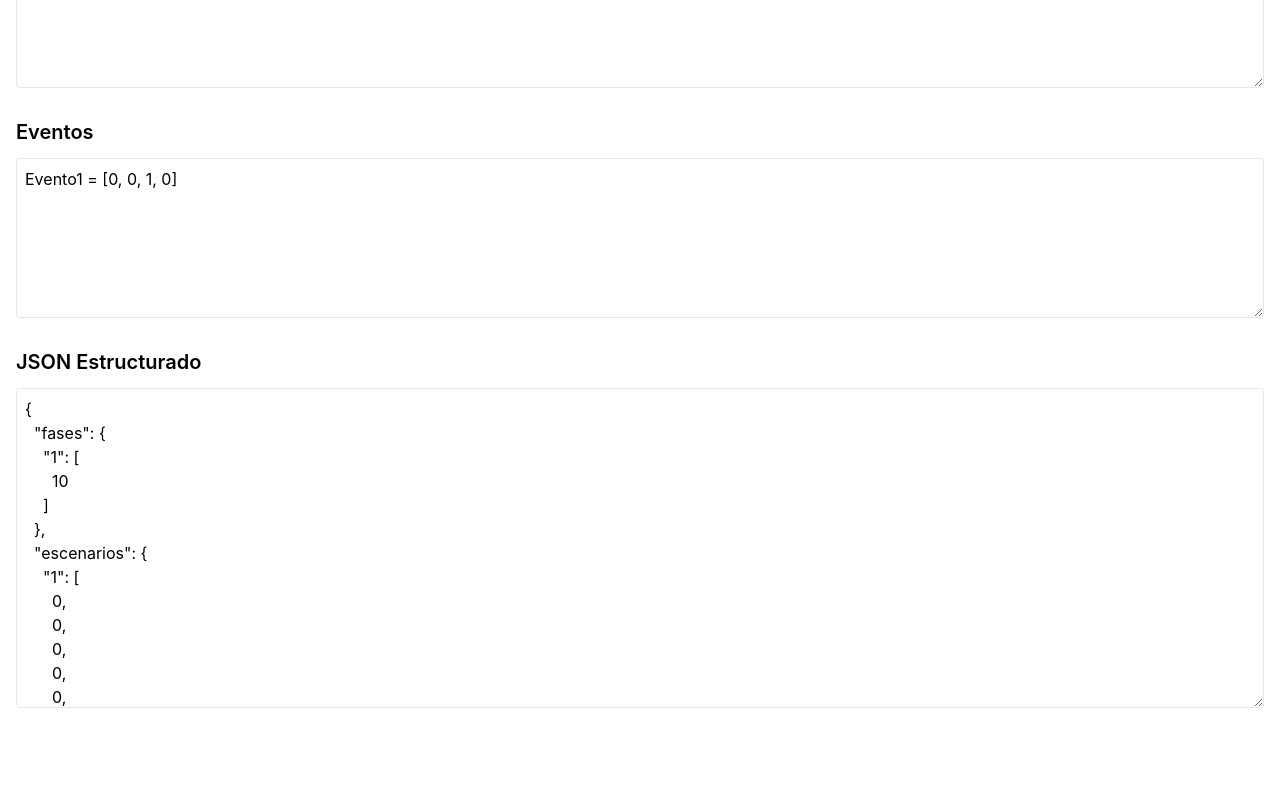
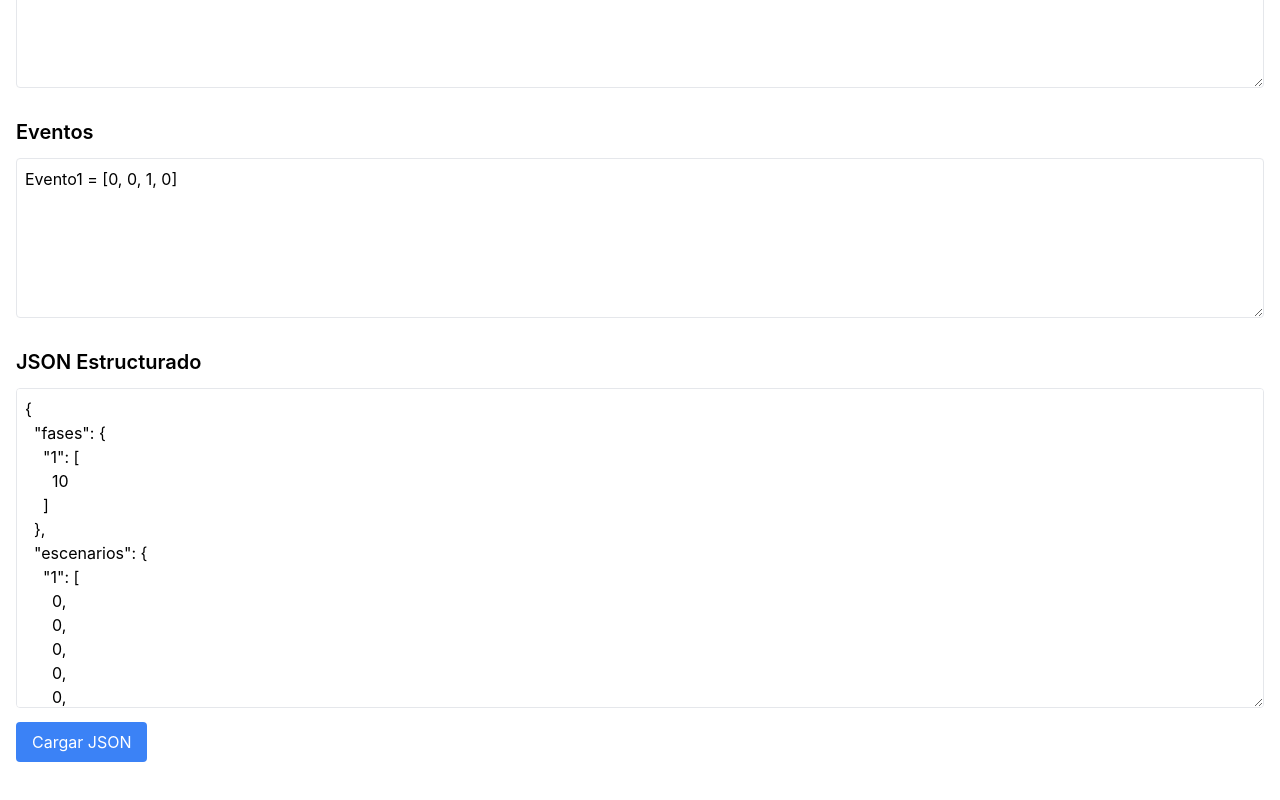
Before and after one commit to luis198755/sem-app, a React (Create React App) app: page / in a window 1280 px wide. Shown: the part 5634-6434 px from the top of the page. Before the commit the page ends 6388 px from the top, so only its background shows below. Built offline with nearby package versions, Linux system fonts and the light colour scheme.

Commit message:
fixing load json

```diff
--- a/src/App.js
+++ b/src/App.js
@@ -7,11 +7,14 @@ const SemaforoBits = () => {
   const [numEscenarios, setNumEscenarios] = useState(1);
   const [numCiclos, setNumCiclos] = useState(1);
   const [numEventos, setNumEventos] = useState(1);
-  const [escenarios, setEscenarios] = useState([]);
-  const [tiempos, setTiempos] = useState([]);
-  const [eventos, setEventos] = useState([]);
-  const [numerosSemaforos, setNumerosSemaforos] = useState([]);
-  const [tiemposPorCiclo, setTiemposPorCiclo] = useState([]);
+  const [escenarios, setEscenarios] = useState(Array(10).fill(0));
+  const [tiempos, setTiempos] = useState([Array(10).fill(0)]);
+  const [eventos, setEventos] = useState([{ hora: 0, minuto: 0, cicloSeleccionado: 1, offset: 0 }]);
+  const [numerosSemaforos, setNumerosSemaforos] = useState(Array(10).fill(0));
+  const [tiemposPorCiclo, setTiemposPorCiclo] = useState([Array(10).fill(0)]);
+  const [jsonInput, setJsonInput] = useState('');
+
+
 
   const etiquetas = [
     "Escenario P",
@@ -62,30 +65,76 @@ const SemaforoBits = () => {
     });
   }, [numEventos]);
 
-  const generateStructuredJSON = () => {
+  const generateStructuredJSON = useCallback(() => {
     const json = {
       fases: {
         "1": [numSemaforos]
       },
       escenarios: {
-        "1": [0, ...escenarios] // Agregar un cero al inicio del array de escenarios
+        "1": [0, ...escenarios]
       },
       ciclos: {},
       eventos: {}
     };
 
-    // Agregar ciclos
-    // Agregar ciclos con un cero al inicio de cada array
     tiemposPorCiclo.forEach((ciclo, index) => {
       json.ciclos[index + 1] = [0, ...ciclo];
     });
 
-    // Agregar eventos
     eventos.forEach((evento, index) => {
       json.eventos[index + 1] = [evento.hora, evento.minuto, evento.cicloSeleccionado, evento.offset];
     });
 
     return JSON.stringify(json, null, 2);
+  }, [numSemaforos, escenarios, tiemposPorCiclo, eventos]);
+
+  useEffect(() => {
+    setJsonInput(generateStructuredJSON());
+  }, [generateStructuredJSON]);
+
+  const handleJsonInputChange = (e) => {
+    setJsonInput(e.target.value);
+  };
+
+  const loadJsonData = () => {
+    try {
+      const parsedJson = JSON.parse(jsonInput);
+
+      // Actualizar número de semáforos
+      if (parsedJson.fases && parsedJson.fases["1"]) {
+        setNumSemaforos(parsedJson.fases["1"][0]);
+      }
+
+      // Actualizar escenarios
+      if (parsedJson.escenarios && parsedJson.escenarios["1"]) {
+        const newEscenarios = parsedJson.escenarios["1"].slice(1);
+        setEscenarios(newEscenarios);
+        setNumerosSemaforos(newEscenarios);
+        setNumEscenarios(Math.ceil(newEscenarios.length / 10));
+      }
+
+      // Actualizar ciclos y tiempos
+      if (parsedJson.ciclos) {
+        const newCiclos = Object.keys(parsedJson.ciclos).length;
+        setNumCiclos(newCiclos);
+        const newTiempos = Object.values(parsedJson.ciclos).map(ciclo => ciclo.slice(1));
+        setTiempos(newTiempos);
+        setTiemposPorCiclo(newTiempos);
+      }
+
+      // Actualizar eventos
+      if (parsedJson.eventos) {
+        const newEventos = Object.values(parsedJson.eventos).map(([hora, minuto, cicloSeleccionado, offset]) => ({
+          hora, minuto, cicloSeleccionado, offset
+        }));
+        setEventos(newEventos);
+        setNumEventos(newEventos.length);
+      }
+
+    } catch (error) {
+      console.error("Error al cargar JSON:", error);
+      alert("Error al cargar JSON. Por favor, verifique el formato.");
+    }
   };
 
   const handleSemaforosChange = (e) => {
@@ -264,7 +313,7 @@ const SemaforoBits = () => {
                     <span className="cycle-label">Ciclo {cicloIndex + 1}:</span>
                     <input
                       type="number"
-                      value={ciclo[index]}
+                      value={ciclo[index] || 0}
                       onChange={(e) => handleTiempoChange(cicloIndex, index, e.target.value)}
                       className="w-full p-1 border rounded"
                       step="0.001"
@@ -388,9 +437,15 @@ const SemaforoBits = () => {
         <h2 className="text-xl font-semibold mb-3">JSON Estructurado</h2>
         <textarea
           className="w-full h-80 p-2 border rounded"
-          readOnly
-          value={generateStructuredJSON()}
+          value={jsonInput}
+          onChange={handleJsonInputChange}
         />
+        <button
+          onClick={loadJsonData}
+          className="mt-2 px-4 py-2 bg-blue-500 text-white rounded hover:bg-blue-600"
+        >
+          Cargar JSON
+        </button>
       </div>
     </div>
   );
```
